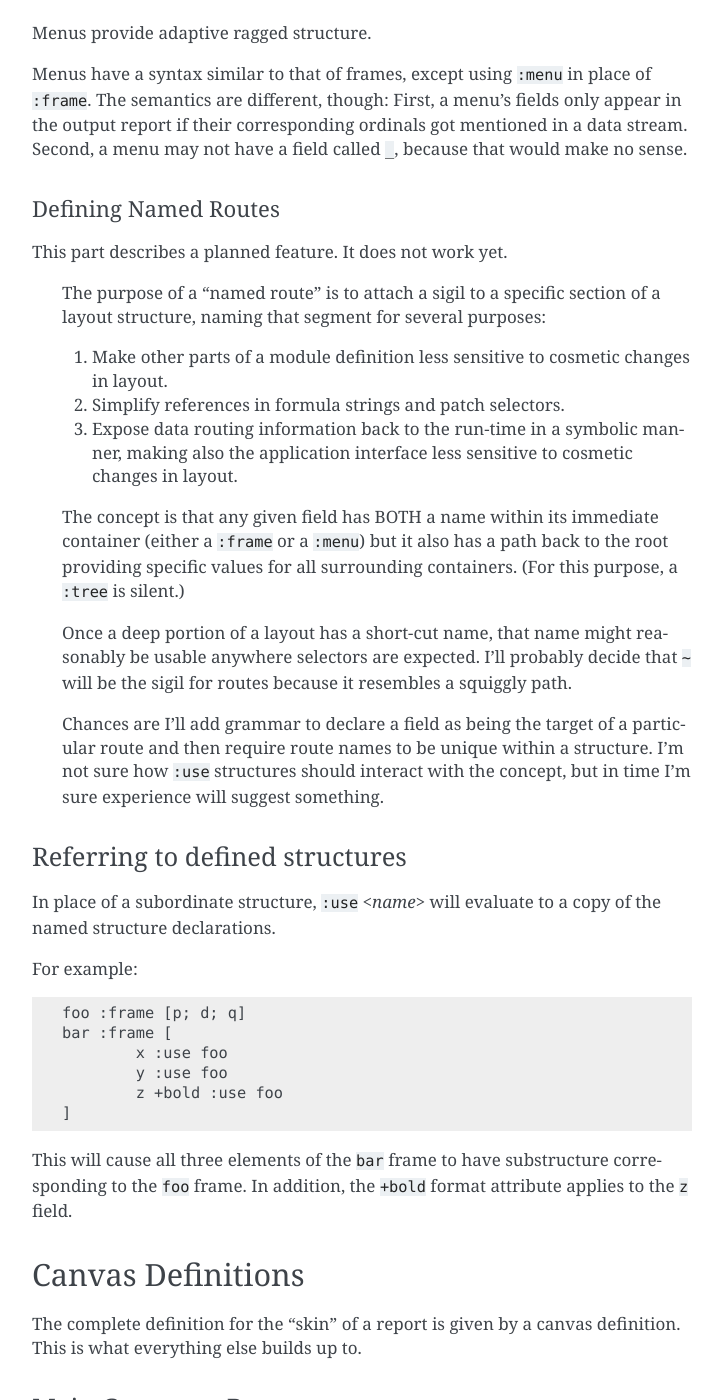
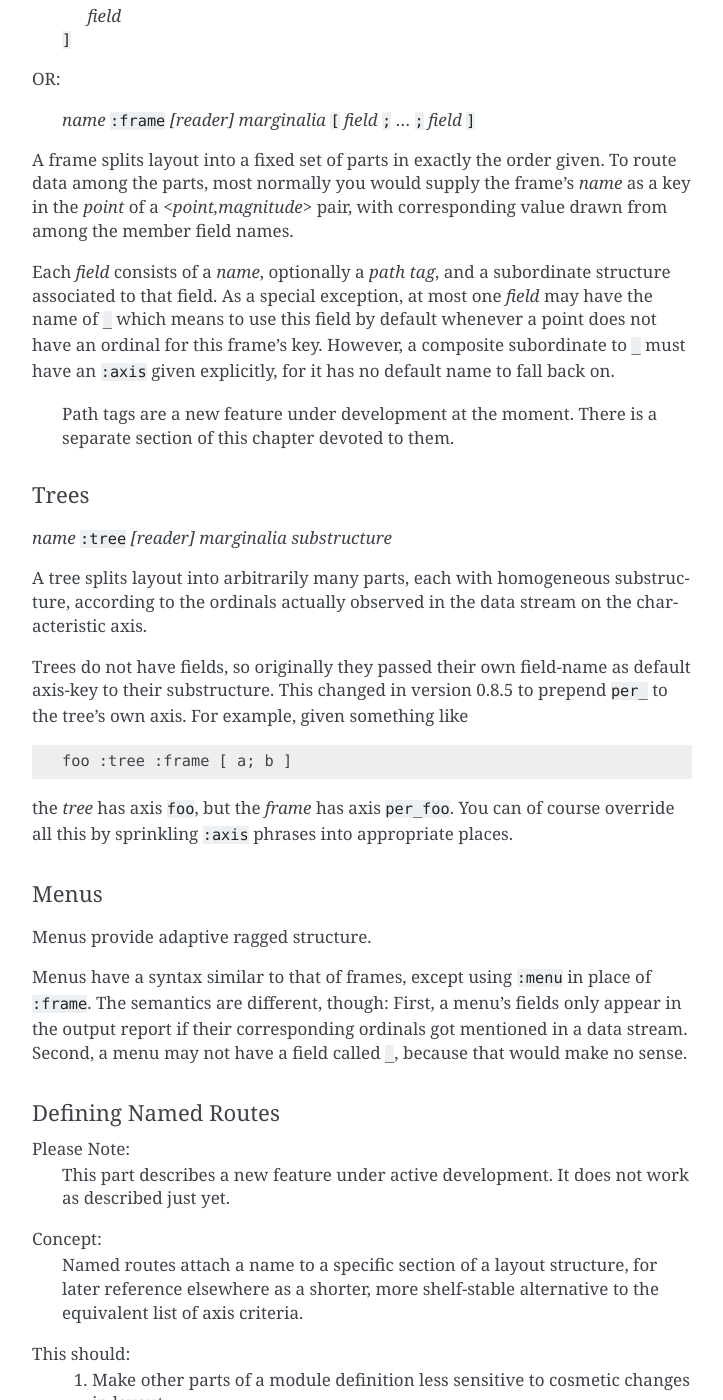
Before and after one commit to kjosib/glowing-chainsaw, a Sphinx documentation site: the page built from docs/source/language.rst, in a window 1280 px wide and 1400 px high, scrolled down 7532 px. Shown: the whole window, without its empty margins (388-1111 px from the left). Built offline with Sphinx 7.4.7, drawn with Linux system fonts in a browser that asks for light colours; some of the changed text lies outside the part shown.

Commit message:
Accept route/zone definition syntax
You can't refer to them yet, but zone definition phrases parse OK.

```diff
--- a/docs/source/index.rst
+++ b/docs/source/index.rst
@@ -18,7 +18,7 @@
    integrating
 
 If anything is unclear, please feel free to file an issue or contact me
-through GitHub_.
+through GitHub_. Feedback is always welcome.
 
 .. _GitHub: https://github.com/kjosib/glowing-chainsaw
 
--- a/docs/source/language.rst
+++ b/docs/source/language.rst
@@ -4,24 +4,25 @@
 This document lays out the syntax and semantics of the
 :code:`cubicle` report specification language.
 
-(This draft is the first to cover everything Feedback is welcome.)
 
-	The general idea is you define your report "skins" in a
-	*cubicle* module as described herein, compile that module
-	to a static data structure (which you may pickle) and then
-	later, construct reports based on those skins with data you
-	supply at runtime. Details of those other operations are in
-	the chapter on integration.
-
-Things you can define in a *cubicle* module
+Overview
 ----------------------------------------------
 
-A cubicle module defines:
+The general idea is you define your report "skins" in a
+*cubicle* module as described herein, compile that module
+to a static data structure (which you may pickle) and then
+later, construct reports based on those skins with data you
+supply at runtime. Details of those other operations are in
+the chapter on integration.
+
+Top-Level Definitions
+^^^^^^^^^^^^^^^^^^^^^^^^^
+
+At the outermost (top-level) syntactic level, a cubicle module defines:
 
 * layout structures
 	These provide the general structure, format, and boilerplate
-	for a report
-	in one direction (either horizontal or vertical)
+	for a report in one direction (either horizontal or vertical)
 	or may be used as sub-components in larger layout structures.
 
 * styles
@@ -42,6 +43,39 @@
 Every definition begins with a name (identifier), then a keyword
 describing what sort of thing is being defined.
 
+Contributing Components
+^^^^^^^^^^^^^^^^^^^^^^^^^^^^^
+
+Within the top-level definitions, certain other things may be defined:
+
+* Subordinate Layout
+	Layout structure syntax allows arbitrary in-place nesting, so
+	in general things that conceptually go together are lexically
+	together in the module file.
+
+* Named Routes
+	These abstract over cosmetic details of layout structure.
+	They're defined within layout structure, and used within
+	both selectors and the API for named reference deep into
+	nested layout structures. (Or: They *will* be, when finished.)
+
+* Selectors
+	Every place that needs to address a portion of other layout
+	uses the same syntax and supports pretty much the same ideas.
+
+* Template Strings
+	Anything inside double quotes supports various automagical substitutions.
+
+* Formula Strings
+	Formulas in spreadsheets refer to other cells. *Cubicle* abstracts
+	out the specific row and column numbers, so formulas can contain
+	selectors to pick out the cells you mean, symbolically.
+
+* Patch Instructions
+	These take care of all the special exceptional cases in your
+	report layouts which cannot be expressed simply as the cross-product
+	of horizontal and vertical layout structures.
+
 Tokens or Lexemes
 ---------------------------------------
 
@@ -70,6 +104,7 @@
 	  (You supply a definition at runtime).
 	* :code:`+foo` and :code:`-foo` turn on or off boolean
 	  formatting elements like bold or underline.
+	* :code:`~foo` is a reference to a named route in the layout.
 
 * Integer and Real numbers
 	These follow the ordinary conventions for representation.
@@ -341,13 +376,18 @@
 *<point,magnitude>* pair, with corresponding value drawn from
 among the member field names.
 
-Each *field* consists of a *name* and a subordinate structure
+Each *field* consists of a *name*,
+optionally a *path tag*,
+and a subordinate structure
 associated to that field. As a special exception, at most one
 *field* may have the name of :code:`_` which means to use
 this field by default whenever a point does not have an ordinal
 for this frame's key. However, a composite subordinate to :code:`_`
 must have an :code:`:axis` given explicitly, for it has no default name
 to fall back on.
+
+	Path tags are a new feature under development at the moment.
+	There is a separate section of this chapter devoted to them.
 
 Trees
 ................................
@@ -387,36 +427,33 @@
 Defining Named Routes
 .............................
 
-This part describes a planned feature. It does not work yet.
+Please Note:
+	This part describes a new feature under active development.
+	It does not work as described just yet.
 
-	The purpose of a "named route" is to attach a sigil to a specific
-	section of a layout structure, naming that segment for several purposes:
+Concept:
+	Named routes attach a name to a specific section of a layout
+	structure, for later reference elsewhere as a shorter,
+	more shelf-stable alternative to the equivalent list
+	of axis criteria.
 
+This should:
 	#.	Make other parts of a module definition less sensitive to
 		cosmetic changes in layout.
 
 	#.	Simplify references in formula strings and patch selectors.
 
-	#.	Expose data routing information back to the run-time in a symbolic
-		manner, making also the application interface less sensitive to
-		cosmetic changes in layout.
+	#.	Expose data routing information back to the run-time in a
+		symbolic manner, making also the API less sensitive to
+		irrelevant details of layout.
 
-	The concept is that any given field has BOTH a name within its immediate
-	container (either a :code:`:frame` or a :code:`:menu`) but it also has a
-	path back to the root providing specific values for all surrounding
-	containers. (For this purpose, a :code:`:tree` is silent.)
+Defining Syntax:
+	Immediately after a field's name in a *frame* or *menu* definition,
+	the keyword :code:`:zone` followed by an identifying name for
+	the route's symbol.
 
-	Once a deep portion of a layout has a short-cut name, that name
-	might reasonably be usable anywhere selectors are expected. I'll
-	probably decide that :code:`~` will be the sigil for routes because
-	it resembles a squiggly path.
-
-	Chances are I'll add grammar to declare a field as being the target of a
-	particular route and then require route names to be unique within a structure.
-	I'm not sure how :code:`:use` structures should interact with the concept,
-	but in time I'm sure experience will suggest something.
-
-
+	Route tag definitions must be unique within each distinct top-level
+	layout definition.
 
 Referring to defined structures
 ^^^^^^^^^^^^^^^^^^^^^^^^^^^^^^^^
@@ -576,9 +613,11 @@
 
 This part describes a planned feature. It does not work yet.
 
-	Chances are that a named-route sigil will stand in for a
-	criterion, and the *cubicle* compiler will just be
-	responsible for making the right things happen.
+	The sigil :code:`~` denotes a defined route tag within
+	a *Cubicle* definition. For example, :code:`~hours` would
+	refer to a route called "hours", and stand in for all
+	appropriate criteria to select that portion of layout.
+
 
 Template Strings
 -------------------------------------------
@@ -672,6 +711,12 @@
 	as such. Why? Because it's useful! Besides, when are you ever going
 	to include a cell reference inside a literal string?
 
+Open Issue:
+	Currently, discontiguous selectors render as a comma-separated list
+	of regular (cell or range) references. That is fine for taking sums,
+	but can screw up the use of other formulas. It's not clear whether
+	this is an actual problem.
+
 Ideas for the Future
 -------------------------------------------
 
```
Also changed, not shown: other parts of docs/source/language.rst (+2 -2 lines), src/cubicle/core.md (+7 -5 lines), 4 other files.
